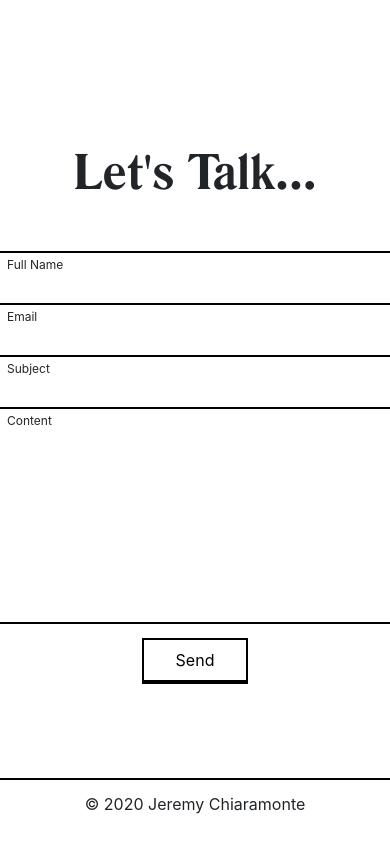
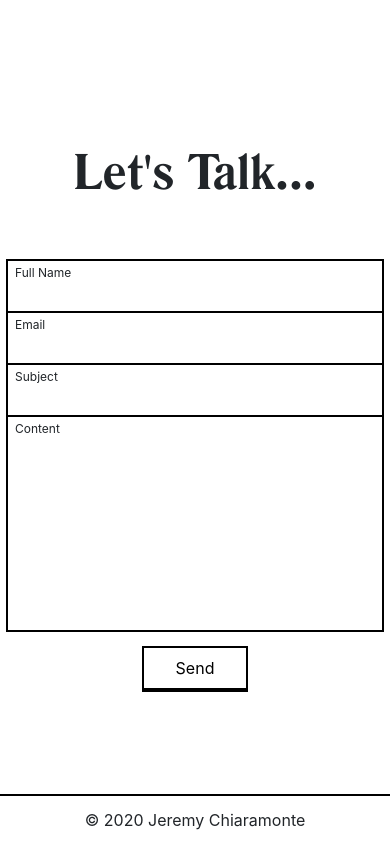
Before and after one commit to realsnehpatel/jchiaramonte7.github.io, a plain HTML site: page index.html in a window 390 px wide. Shown: the part 1999-2843 px from the top of the page. Drawn offline with nearby package versions, Linux system fonts and the light colour scheme.

Commit message:
tweak padding of form on mobile

```diff
--- a/css/index.css
+++ b/css/index.css
@@ -254,3 +254,7 @@ h1, h2 {
 		display: none;
 	}
 }
+
+.cta-form {
+	padding: 8px;
+}
--- a/index.html
+++ b/index.html
@@ -106,7 +106,7 @@
 				</h2>
 			</header>
 			<br>
-			<article class="row justify-content-center">
+			<article class="cta-form row justify-content-center">
 				<div class="col-xl-9 col-md-10 col-sm-12 col-xs-12">
 					<form class="contact row">
 						<div class="contact-entry col-md-6">
```
